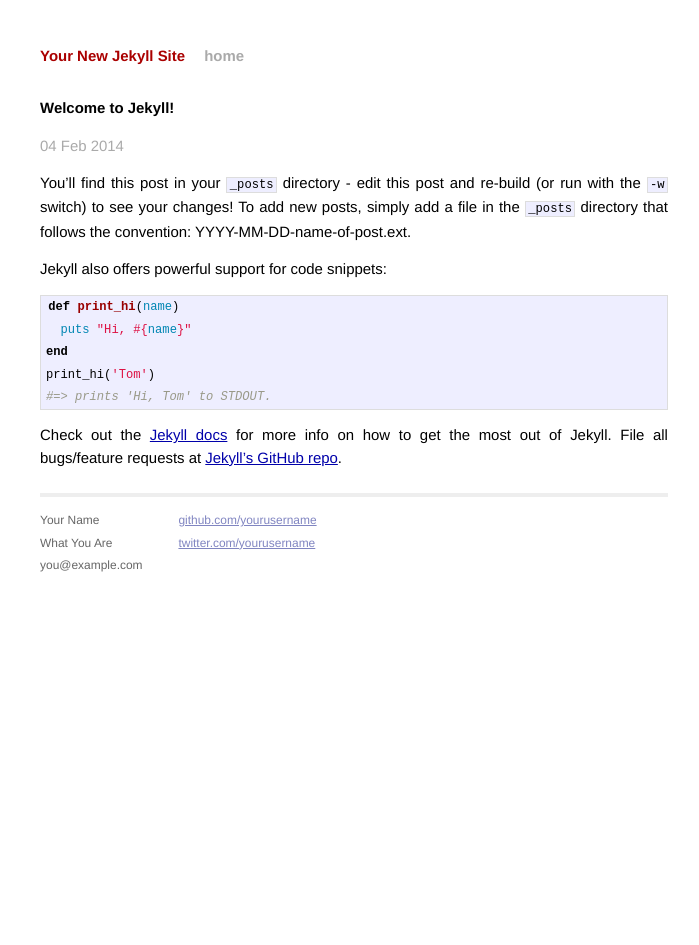
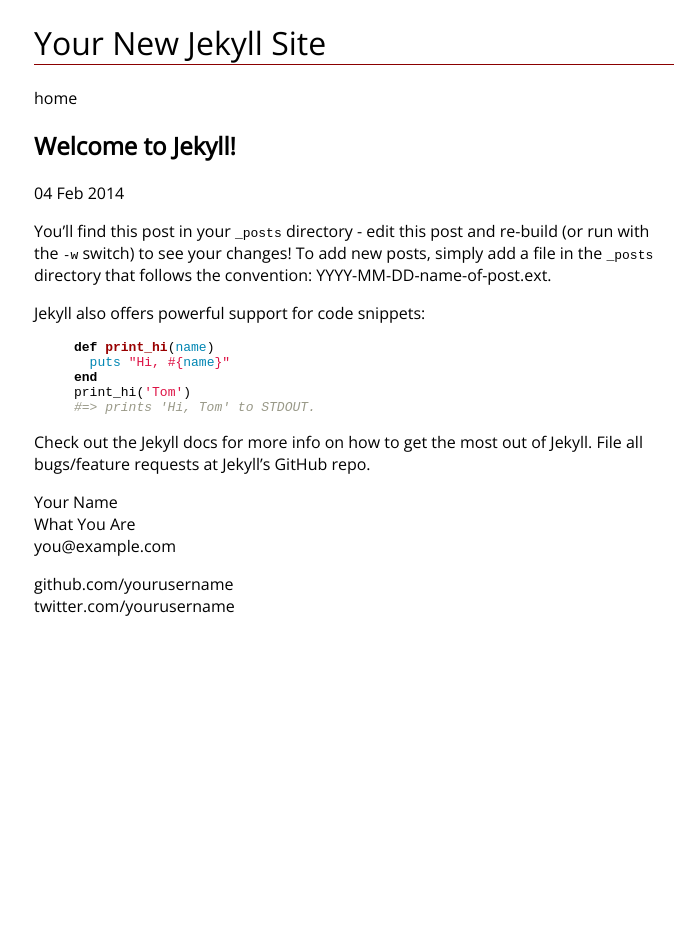
Before and after one commit to zachwhaley/zachwhaley.github.io, a Jekyll site: the page built from _posts/2014-02-04-welcome-to-jekyll.markdown, in a window 1280 px wide. Shown: the whole page, without its empty margins (286-985 px from the left). Built offline with Jekyll 4.4.1, drawn with Linux system fonts in a browser that asks for light colours; Markdown is read by kramdown in place of the engine named in the settings; after the commit the page ends 900 px from its top, so only the background shows below that.

Commit message:
Split index.html into a jekyll layout and a css file

```diff
--- a/css/main.css
+++ b/css/main.css
@@ -1,160 +1,30 @@
+@import url(http://fonts.googleapis.com/css?family=Open+Sans:300);
+
 /*****************************************************************************/
 /*
 /* Common
 /*
 /*****************************************************************************/
 
-/* Global Reset */
-* {
-  margin: 0;
-  padding: 0;
+body {
+  font-family: 'Open Sans', sans-serif;
+  font-weight: 300;
+  width: 640px;
+  margin: auto;
 }
-
-html, body { height: 100%; }
-
-body {
-  background-color: #FFF;
-  font: 13.34px Helvetica, Arial, sans-serif;
-  font-size: small;
-  text-align: center;
+h1 {
+  font-family: 'Open Sans', sans-serif;
+  font-weight: 300;
+  border-bottom: 1px solid darkred;
 }
-
-h1, h2, h3, h4, h5, h6 {
-  font-size: 100%; }
-
-h1 { margin-bottom: 1em; }
-p { margin: 1em 0; }
-
-a         { color: #00a; }
-a:hover   { color: #000; }
-a:visited { color: #a0a; }
-
-/*****************************************************************************/
-/*
-/* Home
-/*
-/*****************************************************************************/
-.posts {
-  list-style-type: none;
-  margin-bottom: 2em;
-}
-
-.posts li {
-  line-height: 1.75em;
-}
-
-.posts span {
-  color: #aaa;
-  font-family: Monaco, "Courier New", monospace;
-  font-size: 80%;
-}
-
-/*****************************************************************************/
-/*
-/* Site
-/*
-/*****************************************************************************/
-
-.site {
-  font-size: 115%;
-  text-align: justify;
-  width: 42em;
-  margin: 3em auto 2em;
-  line-height: 1.5em;
-}
-
-.header a {
-  font-weight: bold;
+a {
+  color: black;
   text-decoration: none;
 }
-
-.title {
-  display: inline-block;
-  margin-bottom: 2em;
+a:hover {
+  color: darkred;
+  text-decoration: none;
 }
-
-.title a {
-  color: #a00;
+td {
+  padding-right: 86px;
 }
-
-.title a:hover {
-  color: #000;
-}
-
-.header a.extra {
-  color: #aaa;
-  margin-left: 1em;
-}
-
-.header a.extra:hover {
-  color: #000;
-}
-
-.meta {
-  color: #aaa;
-}
-
-.footer {
-  font-size: 80%;
-  color: #666;
-  border-top: 4px solid #eee;
-  margin-top: 2em;
-  overflow: hidden;
-}
-
-.footer .contact {
-  float: left;
-  margin-right: 3em;
-}
-
-.footer .contact a {
-  color: #8085C1;
-}
-
-.footer .rss {
-  margin-top: 1.1em;
-  margin-right: -.2em;
-  float: right;
-}
-
-.footer .rss img {
-  border: 0;
-}
-
-/*****************************************************************************/
-/*
-/* Posts
-/*
-/*****************************************************************************/
-
-/* standard */
-.post pre {
-  border: 1px solid #ddd;
-  background-color: #eef;
-  padding: 0 .4em;
-}
-
-.post ul, .post ol {
-  margin-left: 1.35em;
-}
-
-.post code {
-  border: 1px solid #ddd;
-  background-color: #eef;
-  padding: 0 .2em;
-}
-
-.post pre code {
-  border: none;
-}
-
-/* terminal */
-.post pre.terminal {
-  border: 1px solid #000;
-  background-color: #333;
-  color: #FFF;
-}
-
-.post pre.terminal code {
-  background-color: #333;
-}
```
Also changed, not shown: _layouts/main.html (renamed from index.html, +11 -26 lines).
